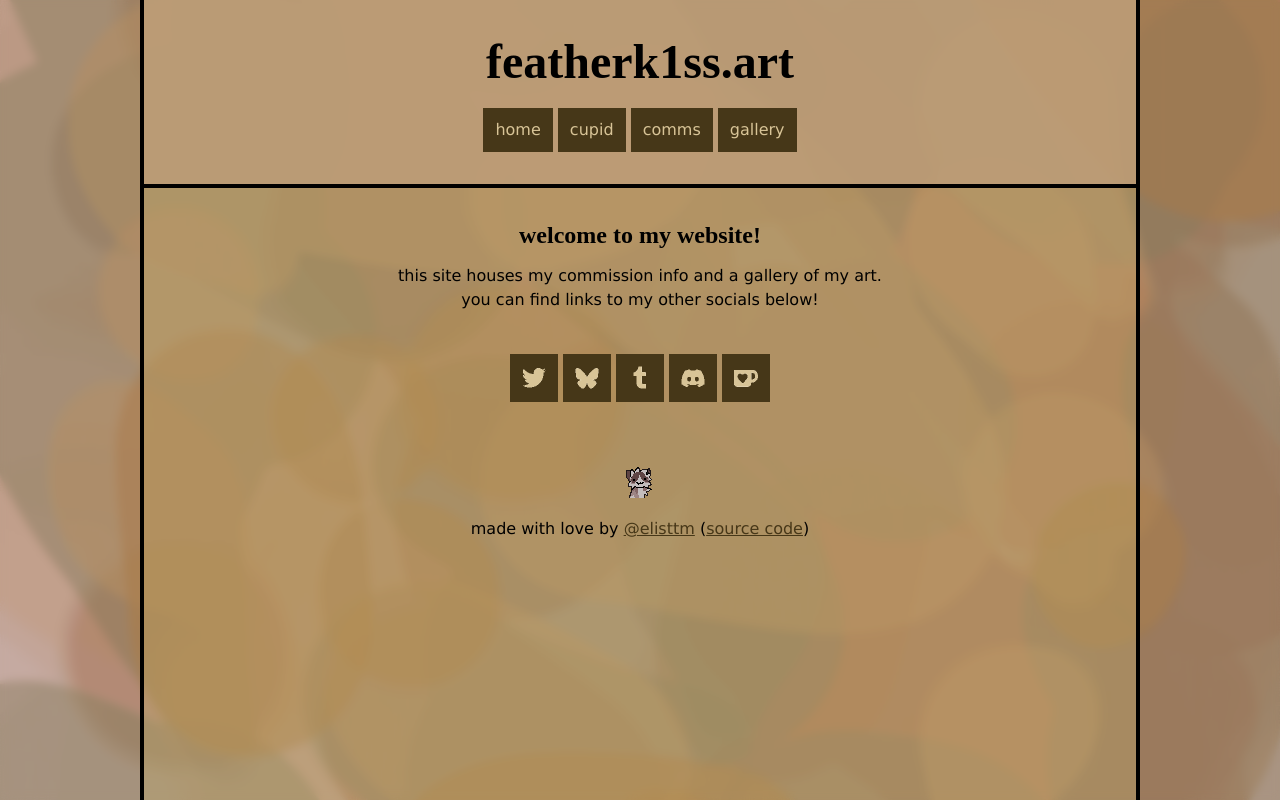
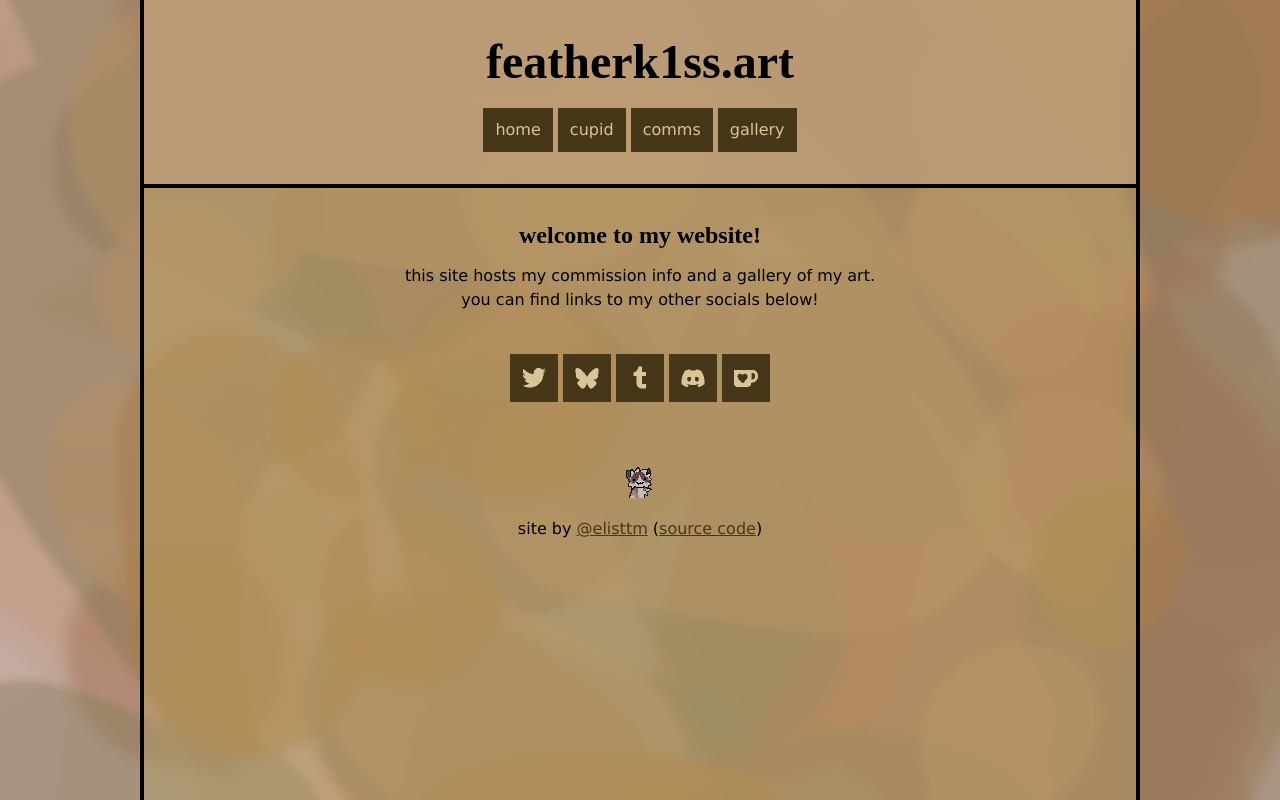
Before and after one commit to elisttm/featherk1ss.art, a Python web app: template templates/index.html in a window 1280 px wide. Run offline with Jinja, Linux system fonts and the light colour scheme; the template is opened without the code that fills it, so the values that code supplies are empty.

Commit message:
minor semantic changes

```diff
--- a/templates/index.html
+++ b/templates/index.html
@@ -3,7 +3,7 @@
 {% block content %}
 
     <h3>welcome to my website!</h3>
-    <p>this site houses my commission info and a gallery of my art.
+    <p>this site hosts my commission info and a gallery of my art.
     <br>you can find links to my other socials below!</p>
 
     <br>
@@ -17,6 +17,6 @@
     </div>
 
     <img src="/static/img/blingus.png">
-    <p>made with love by <a href="https://elisttm.space/">@elisttm</a> (<a href="https://github.com/elisttm/featherk1ss.art">source code</a>)</p>
+    <p>site by <a href="https://elisttm.space/">@elisttm</a> (<a href="https://github.com/elisttm/featherk1ss.art">source code</a>)</p>
 
 {% endblock %}
```
Also changed, not shown: README.md.
